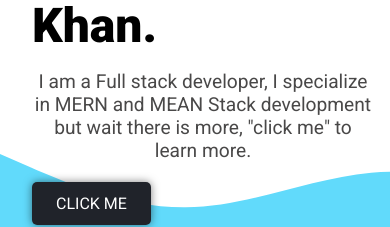
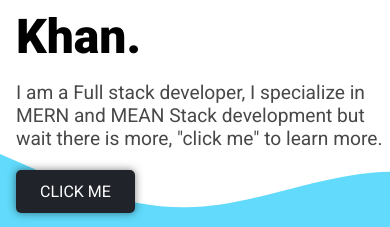
Before and after one commit to zahidkhan846/certificates, a React (Create React App) app: page / in a window 390 px wide. Shown: the part 257-484 px from the top of the page. Built offline with nearby package versions, Linux system fonts and the light colour scheme; no server answers.

Commit message:
fix mobile style

```diff
--- a/src/components/certificate/Certificate.module.css
+++ b/src/components/certificate/Certificate.module.css
@@ -10,9 +10,6 @@
   .card {
     width: 300px;
   }
-}
-
-.image {
 }
 
 .content {
--- a/src/components/hero/Hero.module.css
+++ b/src/components/hero/Hero.module.css
@@ -79,11 +79,6 @@
   .design {
     padding-right: 1rem;
   }
-
-  .heroContainer {
-    justify-content: center;
-    padding: 0 1rem;
-  }
 }
 
 @media (max-width: 863px) {
--- a/src/pages/certDetail/CertificateDetail.module.css
+++ b/src/pages/certDetail/CertificateDetail.module.css
@@ -41,7 +41,7 @@ p {
     text-align: center;
   }
 
-  p {
+  .text p {
     text-align: center;
   }
 }
```
